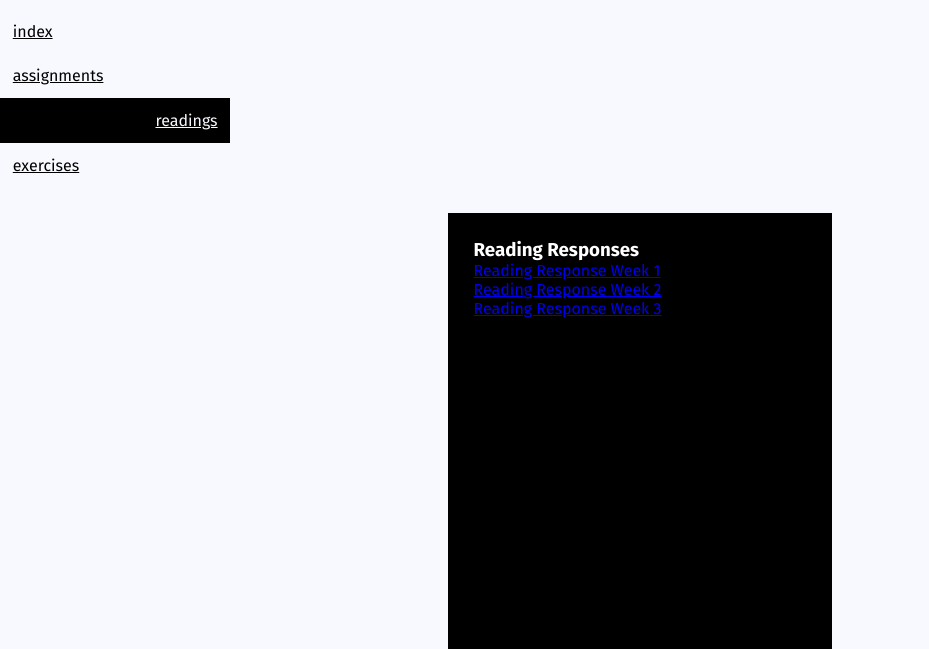
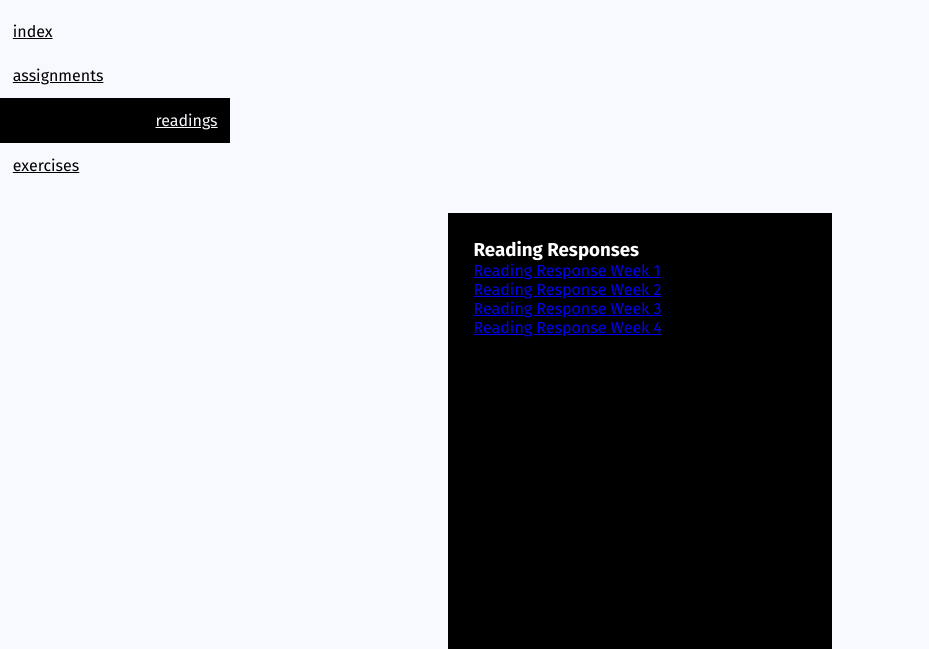
Before and after one commit to MauricioTapias/cart211, a plain HTML site: page MT_PERSONALWEBSITE/readings.html in a window 1280 px wide. Shown: the part 151-800 px from the top of the page, without its empty margins (0-929 px from the left). Drawn offline with Linux system fonts and the light colour scheme; a web font is replaced by a local one.

Commit message:
added RR4

```diff
--- a/MT_PERSONALWEBSITE/readings.html
+++ b/MT_PERSONALWEBSITE/readings.html
@@ -33,6 +33,7 @@
         <p><a href="reading_responses\W1tapias_mauricio_reading_response-AWMT.pdf"> Reading Response Week 1</a></p>
         <p><a href="reading_responses\W2Tapias_Mauricio_Reading_Response2.pdf">Reading Response Week 2</a></p>
         <p><a href="reading_responses\W3Tapias_Mauricio_Reading_Response3.pdf"> Reading Response Week 3</a></p>
+        <p><a href="reading_responses\W4Tapias_Mauricio_Reading_Response4.pdf"> Reading Response Week 4</a></p>
 
     </article>
 
```
Also changed, not shown: 1 other file.
